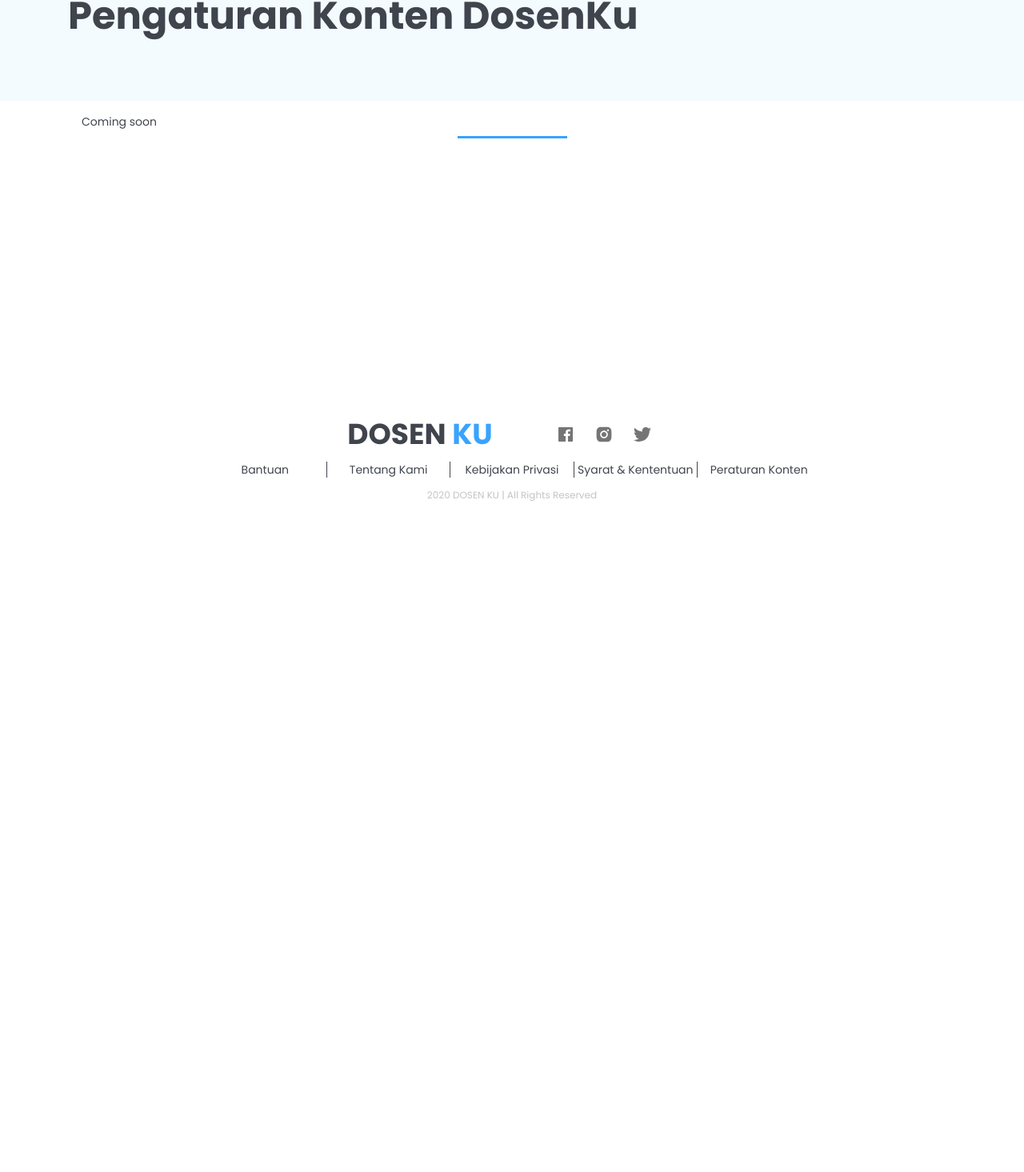
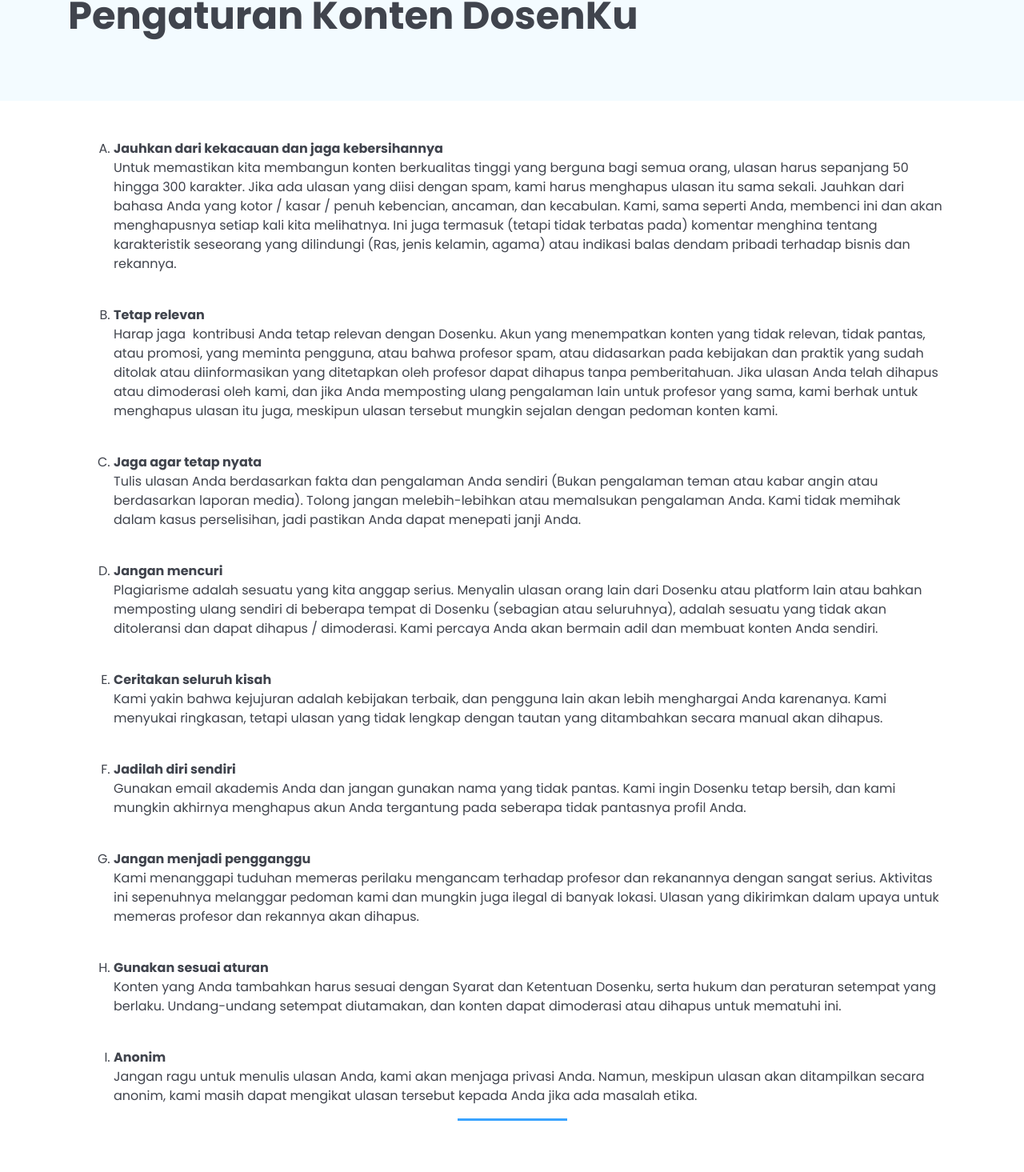
Before and after one commit to Harus-Bisa/frontendv2, a React (Create React App) app in the folder hb-v2/: page /info/communityguidelines in a window 1280 px wide. Shown: the part 151-1616 px from the top of the page at 80% size. Before the commit the page ends 800 px from the top, so only its background shows below. Built offline with nearby package versions, Linux system fonts and the light colour scheme.

Commit message:
community guidelines content

```diff
--- a/hb-v2/src/pages/Info/CommunityGuidelines.js
+++ b/hb-v2/src/pages/Info/CommunityGuidelines.js
@@ -1,15 +1,12 @@
 import React from "react";
 import InfoTemplate from "./InfoTemplate";
+import CGContent from "./content/CGContent";
 
 export default function CommunityGuidelines(){
     return(
         <InfoTemplate
             title={"Pengaturan Konten DosenKu"}
-            content={
-                <div>
-                    <p>Coming soon</p>
-                </div>
-            }
+            content={<CGContent/>}
         />
     )
 }
--- /dev/null
+++ b/hb-v2/src/pages/Info/content/CGContent.js
@@ -0,0 +1,47 @@
+import React from "react";
+
+const CGContent = () =>{
+    return(
+        <div className="info-content">
+            <p>&nbsp;</p>
+            <ol type="A">
+                <li><strong>Jauhkan dari kekacauan dan jaga kebersihannya</strong></li>
+                <p>Untuk memastikan kita membangun konten berkualitas tinggi yang berguna bagi semua orang, ulasan harus sepanjang 50 hingga 300 karakter. Jika ada ulasan yang diisi dengan spam, kami harus menghapus ulasan itu sama sekali. Jauhkan dari bahasa Anda yang kotor / kasar / penuh kebencian, ancaman, dan kecabulan. Kami, sama seperti Anda, membenci ini dan akan menghapusnya setiap kali kita melihatnya. Ini juga termasuk (tetapi tidak terbatas pada) komentar menghina tentang karakteristik seseorang yang dilindungi (Ras, jenis kelamin, agama) atau indikasi balas dendam pribadi terhadap bisnis dan rekannya.</p>
+                <p>&nbsp;</p>
+
+                <li><strong>Tetap relevan</strong></li>
+                <p>Harap jaga&nbsp; kontribusi Anda tetap relevan dengan Dosenku. Akun yang menempatkan konten yang tidak relevan, tidak pantas, atau promosi, yang meminta pengguna, atau bahwa profesor spam, atau didasarkan pada kebijakan dan praktik yang sudah ditolak atau diinformasikan yang ditetapkan oleh profesor dapat dihapus tanpa pemberitahuan. Jika ulasan Anda telah dihapus atau dimoderasi oleh kami, dan jika Anda memposting ulang pengalaman lain untuk profesor yang sama, kami berhak untuk menghapus ulasan itu juga, meskipun ulasan tersebut mungkin sejalan dengan pedoman konten kami.</p>
+                <p>&nbsp;</p>
+
+                <li><strong>Jaga agar tetap nyata</strong></li>
+                <p>Tulis ulasan Anda berdasarkan fakta dan pengalaman Anda sendiri (Bukan pengalaman teman atau kabar angin atau berdasarkan laporan media). Tolong jangan melebih-lebihkan atau memalsukan pengalaman Anda. Kami tidak memihak dalam kasus perselisihan, jadi pastikan Anda dapat menepati janji Anda.</p>
+                <p>&nbsp;</p>
+
+                <li><strong>Jangan mencuri</strong></li>
+                <p>Plagiarisme adalah sesuatu yang kita anggap serius. Menyalin ulasan orang lain dari Dosenku atau platform lain atau bahkan memposting ulang sendiri di beberapa tempat di Dosenku (sebagian atau seluruhnya), adalah sesuatu yang tidak akan ditoleransi dan dapat dihapus / dimoderasi. Kami percaya Anda akan bermain adil dan membuat konten Anda sendiri.</p>
+                <p>&nbsp;</p>
+
+                <li><strong>Ceritakan seluruh kisah</strong></li>
+                <p>Kami yakin bahwa kejujuran adalah kebijakan terbaik, dan pengguna lain akan lebih menghargai Anda karenanya. Kami menyukai ringkasan, tetapi ulasan yang tidak lengkap dengan tautan yang ditambahkan secara manual akan dihapus.</p>
+                <p>&nbsp;</p>
+
+                <li><strong>Jadilah diri sendiri</strong></li>
+                <p>Gunakan email akademis Anda dan jangan gunakan nama yang tidak pantas. Kami ingin Dosenku tetap bersih, dan kami mungkin akhirnya menghapus akun Anda tergantung pada seberapa tidak pantasnya profil Anda.</p>
+                <p>&nbsp;</p>
+
+                <li><strong>Jangan menjadi pengganggu</strong></li>
+                <p>Kami menanggapi tuduhan memeras perilaku mengancam terhadap profesor dan rekanannya dengan sangat serius. Aktivitas ini sepenuhnya melanggar pedoman kami dan mungkin juga ilegal di banyak lokasi. Ulasan yang dikirimkan dalam upaya untuk memeras profesor dan rekannya akan dihapus.</p>
+                <p>&nbsp;</p>
+
+                <li><strong>Gunakan sesuai aturan</strong></li>
+                <p>Konten yang Anda tambahkan harus sesuai dengan Syarat dan Ketentuan Dosenku, serta hukum dan peraturan setempat yang berlaku. Undang-undang setempat diutamakan, dan konten dapat dimoderasi atau dihapus untuk mematuhi ini.</p>
+                <p>&nbsp;</p>
+
+                <li><strong>Anonim</strong></li>
+                <p>Jangan ragu untuk menulis ulasan Anda, kami akan menjaga privasi Anda. Namun, meskipun ulasan akan ditampilkan secara anonim, kami masih dapat mengikat ulasan tersebut kepada Anda jika ada masalah etika.</p>
+            </ol>
+        </div>
+    )
+}
+
+export default CGContent
--- a/hb-v2/src/pages/Landing/Landing.js
+++ b/hb-v2/src/pages/Landing/Landing.js
@@ -104,7 +104,7 @@ function Landing(props){
                             </div>
                             <div className="row justify-content-center">
                                 <div className="col-md-3">
-                                    <Button fullWidth className="contrast-button">Daftar Sekarang</Button>
+                                    <Button fullWidth className="contrast-button" onClick={() => {props.history.push("/signup")}}>Daftar Sekarang</Button>
                                 </div>
                             </div>
                         </div>
```
